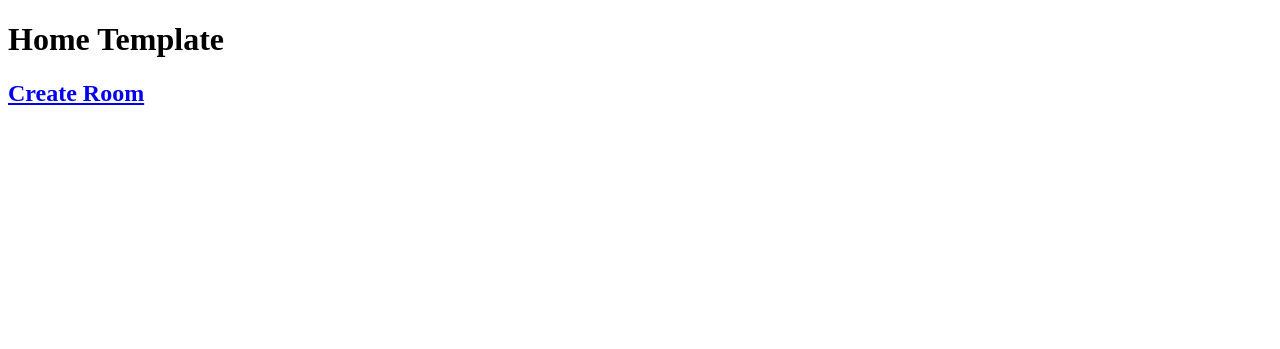
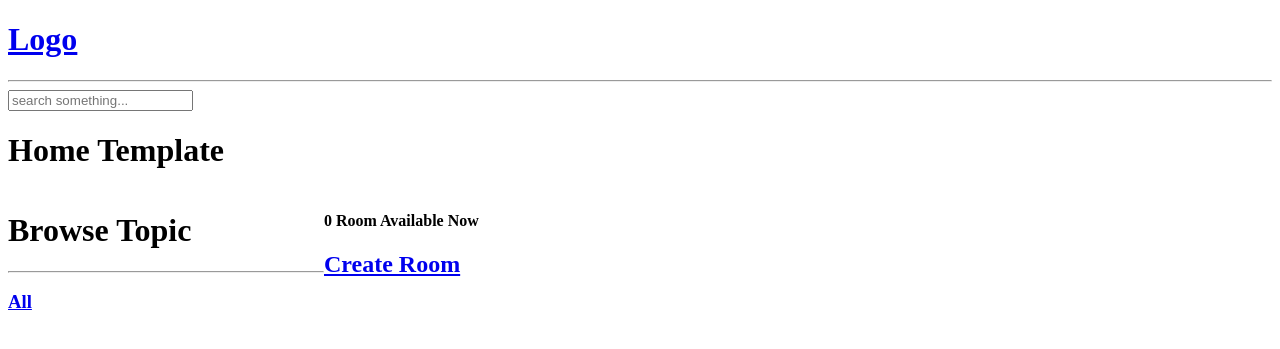
Before and after one commit to aneebp/ChatRoom, a Django app: page / in a window 1280 px wide. Shown: the top 349 px of the page. Run offline with Django 4.2, Linux system fonts and the light colour scheme; data that the repository does not hold is empty.

Commit message:
search funtion  added

```diff
--- a/base/templates/base/delete_room.html
+++ b/base/templates/base/delete_room.html
@@ -3,7 +3,7 @@
 {% block content %}
 <form action="" method="POST">
     {% csrf_token %}
-    <p>conform to delete " {{obj}} "?</p>
+    <p>Are You Sure You Want To Delete  " {{obj}} "?</p>
     <a href="{{request.META.HTTP_REFERER}}">Go Back</a><br>
     <input type="submit" value="Confirm">
 </form>
--- a/base/templates/base/home.html
+++ b/base/templates/base/home.html
@@ -1,7 +1,29 @@
 {% extends 'base/main.html' %}
 
 {% block content %}
+{% include 'base/nav.html' %}
+<style>
+    .home-container{
+        display : grid;
+        grid-template-columns : 1fr 3fr;
+    }
+</style>
 <h1>Home Template</h1>
+
+<div class="home-container">
+    <div>
+        <h1>Browse Topic</h1>
+        <hr>
+        <a href="{% url 'home'  %}"><h3>All</h3></a>
+
+        {% for topic in topics %}
+            <div>
+                <a href="{% url 'home'  %}?q={{topic.name}}" ><h3>{{topic.name}}</h3></a>
+            </div>
+        {% endfor %}
+    </div>
+    <div>
+        <h4>{{roomcount}} Room Available Now</h4>
         <h2><a href="{% url 'create-room'  %}">Create Room</a></h2>
         {% for room in rooms %}
             <hr>
@@ -12,5 +34,8 @@
             <h4>{{room.topic}}</h4>
             <hr>
         {% endfor %}
+    </div>
+</div>
+
 
 {% endblock content %}
--- a/base/templates/base/nav.html
+++ b/base/templates/base/nav.html
@@ -1,2 +1,6 @@
 <h1><a href="/">Logo</a></h1>
 <hr>
+{% comment %} GET is used to get the value from the input tag and we gonna match the name to q  {% endcomment %}
+<form action="{% url 'home' %}" method='GET'>
+    <input type="text" name='q' placeholder="search something...">
+</form>
--- a/base/views.py
+++ b/base/views.py
@@ -1,5 +1,6 @@
 from django.shortcuts import render,redirect
-from .models import Room
+from .models import Room,Topic
+from django.db.models import Q
 from .form import RoomForm
 
 # Create your views here.
@@ -12,8 +13,20 @@ from .form import RoomForm
 
 
 def home(request):
-    rooms = Room.objects.all()
-    return render(request , 'base/home.html',{'rooms':rooms})
+    # the q variable store the value passed in url
+    #if the q does't have a value do nothing else do this
+    q= request.GET.get('q') if request.GET.get('q') != None else ''
+    topic = Topic.objects.all()
+    #icontains are used to for if there is similer workd like for python py like that
+    #in q value matched room display
+    rooms = Room.objects.filter(
+        Q(topic__name__icontains=q) |
+        Q(name__icontains=q) |
+        Q(description__icontains=q)
+                                )
+    roomcount = rooms.count()
+    context = {'rooms':rooms,'topics':topic ,'roomcount':roomcount}
+    return render(request , 'base/home.html',context)
 
 
 def room(request,pk):
```
Lines whose indentation alone changed are shown as unchanged.
